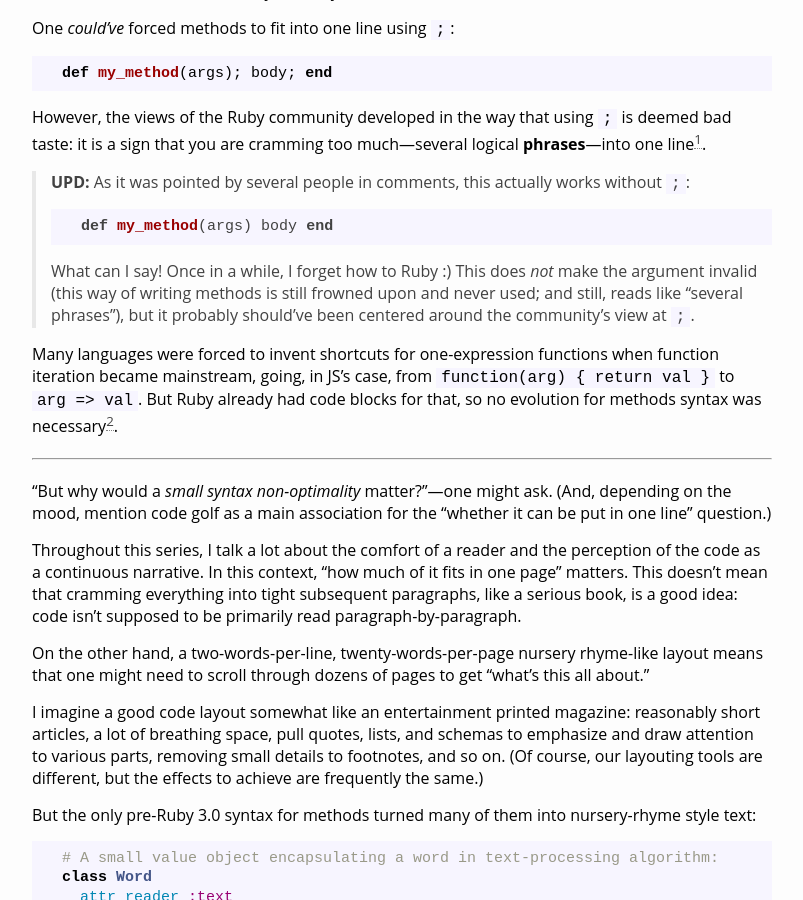
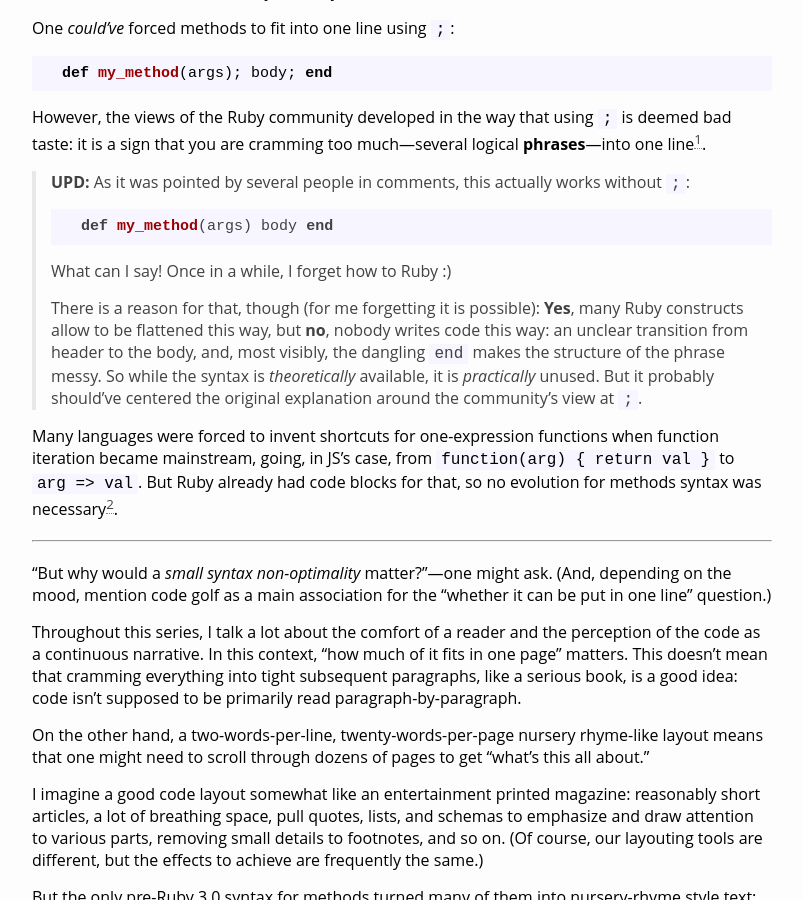
Before and after one commit to zverok/zverok.github.io, a Jekyll site: the page built from _posts/2023-12-01-syntax-sugar5-endless-methods.md, in a window 1280 px wide and 900 px high, scrolled down 1721 px. Shown: the whole window, without its empty margins (238-1041 px from the left). Built offline with Jekyll 4.4.1, drawn with Linux system fonts in a browser that asks for light colours; nearby versions of some CDN libraries; comment, search, counter and statistics services are not loaded; some of the changed lines change nothing that is shown; some of the changed text lies outside the part shown.

Commit message:
Some more fixes

````diff
--- a/_posts/2023-12-01-syntax-sugar5-endless-methods.md
+++ b/_posts/2023-12-01-syntax-sugar5-endless-methods.md
@@ -78,7 +78,9 @@ However, the views of the Ruby community developed in the way that using `;` is
 > def my_method(args) body end
 > ```
 >
-> What can I say! Once in a while, I forget how to Ruby :) This does _not_ make the argument invalid (this way of writing methods is still frowned upon and never used; and still, reads like "several phrases"), but it probably should've been centered around the community's view at `;`.
+> What can I say! Once in a while, I forget how to Ruby :)
+>
+> There is a reason for that, though (for me forgetting it is possible): **Yes**, many Ruby constructs allow to be flattened this way, but **no**, nobody writes code this way: an unclear transition from header to the body, and, most visibly, the dangling `end` makes the structure of the phrase messy. So while the syntax is _theoretically_ available, it is _practically_ unused. But it probably should've centered the original explanation around the community's view at `;`.
 
 [^1]: The syntax is helpful, though, when Ruby is used by its old vocation: as a scripting language to be invoked from a console, write one-time quick scripts, and fast, focused experiments.
 
@@ -186,10 +188,10 @@ Test.new(true).invoke
 Instead of printing `"works"` at the last line execution, this code will fail with a confusing message " undefined method \`invoke'". That's because of the aforementioned confusing parsing order:
 ```ruby
 # Expected:
-def print = (puts "works" if @active)
+def invoke = (puts "works" if @active)
 
 # Real:
-(def print = puts "works") if @active
+(def invoke = puts "works") if @active
 ```
 
 This is most definitely an unintended behavior, and one that apparently incredibly hard to fix, so the discussion is [still ongoing](https://bugs.ruby-lang.org/issues/19392).
@@ -198,7 +200,7 @@ As usual with syntax quirks, parentheses help!
 
 ```ruby
 # This will work as intended
-def print = (puts "works" if @active)
+def invoke = (puts "works" if @active)
 ```
 
 Another example of the parsing problem:
````
